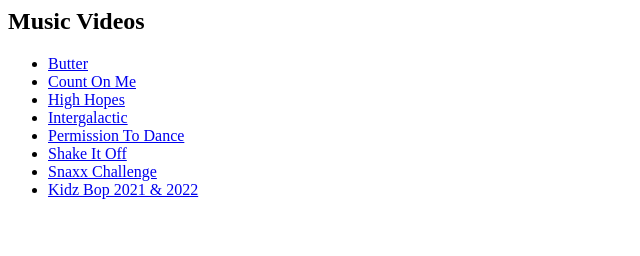
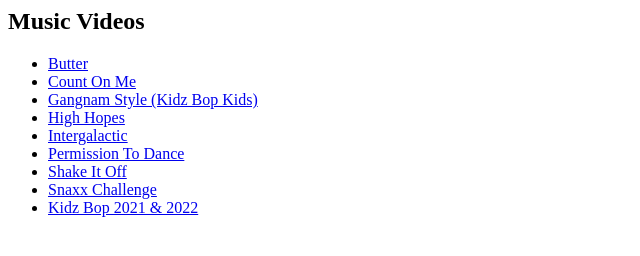
Before and after one commit to darlalovrin/safetube, a plain HTML site: page index.html in a window 1280 px wide. Shown: the whole page, without its empty margins (0-640 px from the left). Drawn offline with Linux system fonts and the light colour scheme.

Commit message:
Add Gangnam Style

```diff
--- a/index.html
+++ b/index.html
@@ -7,6 +7,7 @@
 <ul>
   <li><a href="https://www.viewpure.com/WMweEpGlu_U?ref=bkmk">Butter</a></li>
   <li><a href="https://www.viewpure.com/h9O5_Q-oLrs?ref=bkmk">Count On Me</a></li>
+  <li><a href="https://www.viewpure.com/hFoYglZLZVw?ref=bkmk">Gangnam Style (Kidz Bop Kids)</a></li>
   <li><a href="https://www.viewpure.com/IPXIgEAGe4U?ref=bkmk">High Hopes</a></li>
   <li><a href="https://www.viewpure.com/qORYO0atB6g?ref=bkmk">Intergalactic</a></li>
   <li><a href="https://www.viewpure.com/9SmQOZWNyWE?ref=bkmk">Permission To Dance</a></li>
```
